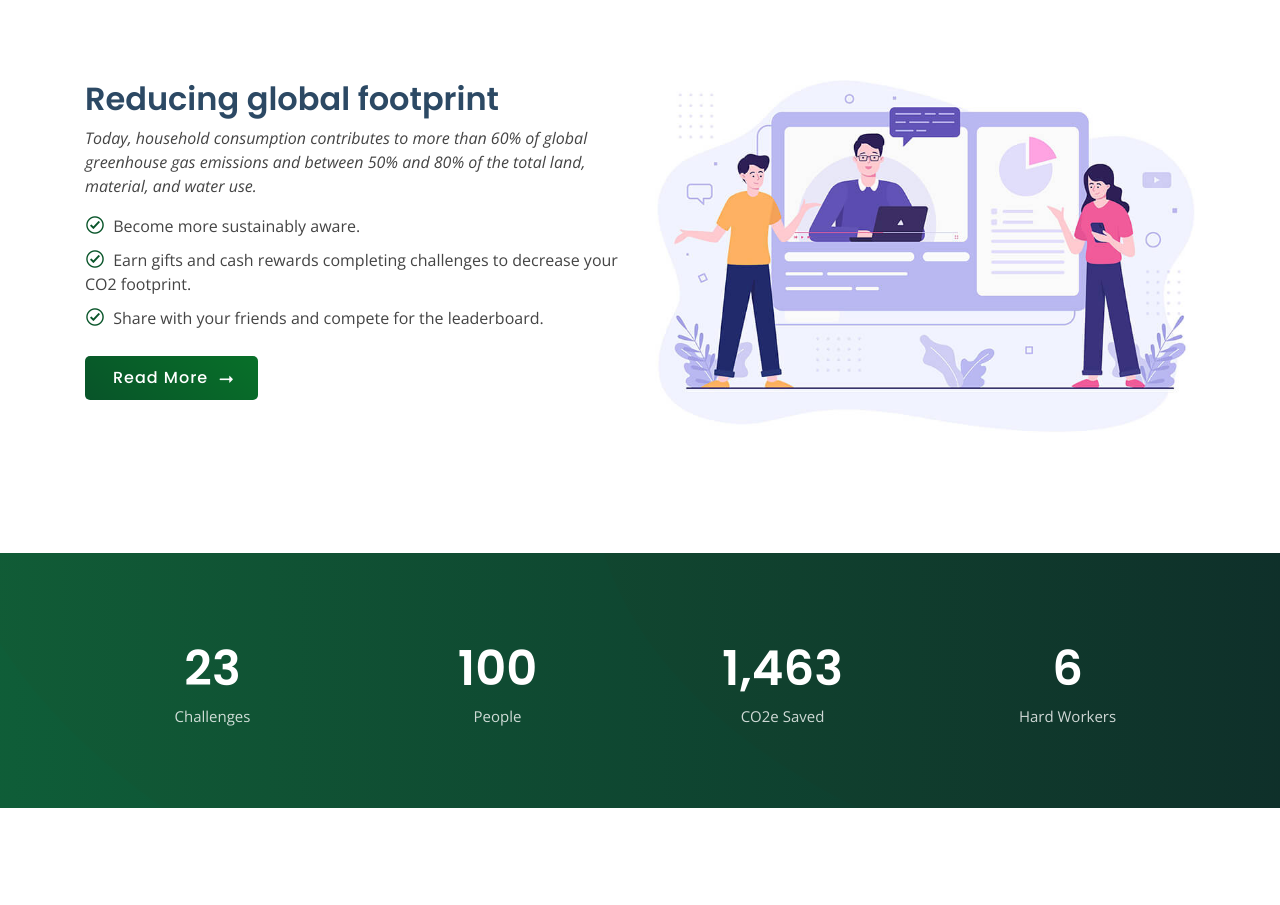
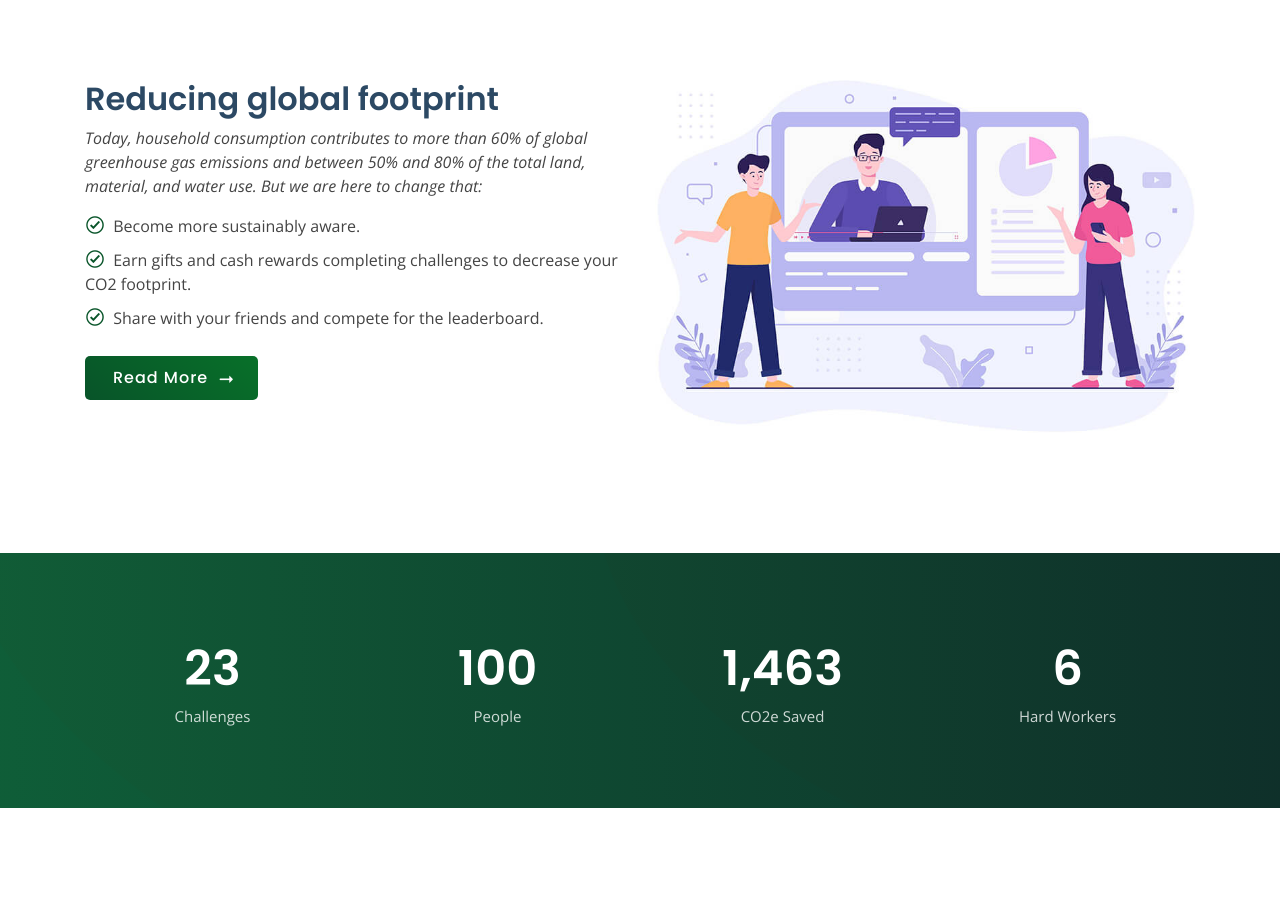
Before and after one commit to jorgeviz/vert, a plain HTML site: page index.html in a window 1280 px wide. Shown: the part 840-1745 px from the top of the page. Drawn offline with nearby package versions, Linux system fonts and the light colour scheme.

Commit message:
desc copy

```diff
--- a/index.html
+++ b/index.html
@@ -117,6 +117,7 @@
             <h3>Reducing global footprint</h3>
             <p class="font-italic">
               Today, household consumption contributes to more than 60% of global greenhouse gas emissions and between 50% and 80% of the total land, material, and water use.
+              But we are here to change that:
             </p>
             <ul>
               <li><i class="icofont-check-circled"></i> Become more sustainably aware.</li>
```
